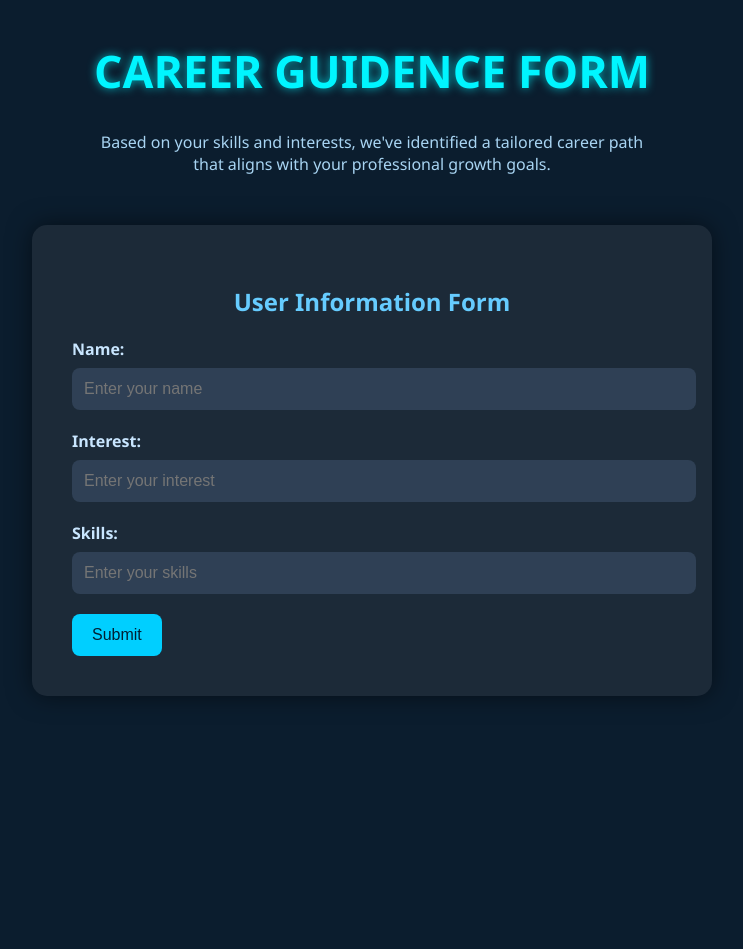
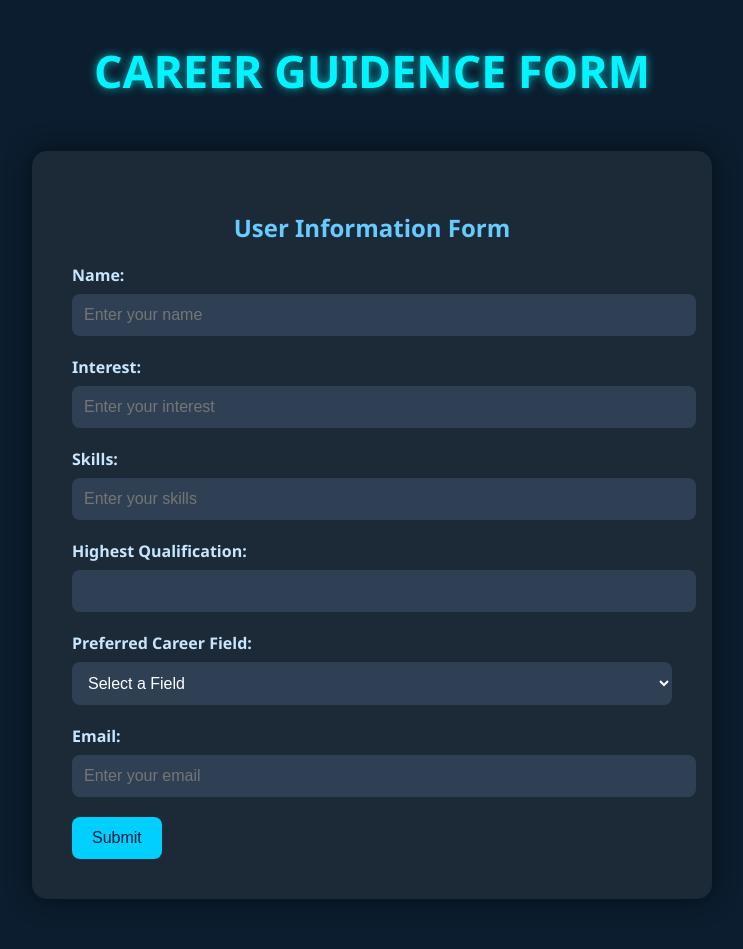
Before and after one commit to Samrudh9/career-recommendation-system, a Flask app: page / in a window 1280 px wide. Shown: the whole page, without its empty margins (268-1011 px from the left). Before the commit the page ends 696 px from the top, so only its background shows below. Run offline with Flask 3, Linux system fonts and the light colour scheme.

Commit message:
updated:added 3 extra user inputs

```diff
--- a/templates/form.html
+++ b/templates/form.html
@@ -86,7 +86,7 @@
 <body>
 
   <h1>CAREER GUIDENCE FORM</h1>
-  <p class="subtitle">Based on your skills and interests, we've identified a tailored career path<br> that aligns with your professional growth goals.</p>
+
 
   <div class="form-container">
     <h2>User Information Form</h2>
@@ -100,6 +100,24 @@
       <label for="skills">Skills:</label>
       <input class="form-input" type="text" id="skills" name="skills" placeholder="Enter your skills"  />
 
+      <label for="qualification">Highest Qualification:</label>
+<input class="form-input" type="text" id="qualification" name="qualification" required />
+
+<label for="career">Preferred Career Field:</label>
+<select class="form-input" id="career" name="career">
+  <option value=""> Select a Field </option>
+  <option value="engineering">Engineering</option>
+  <option value="medical">Medical</option>
+  <option value="business">Business</option>
+  <option value="it">Information Technology</option>
+</select>
+
+<label for="email">Email:</label>
+<input class="form-input" type="email" id="email" name="email" placeholder="Enter your email" required />
+
+
+
+
       <input type="submit" value="Submit" />
     </form>
   </div>
```
